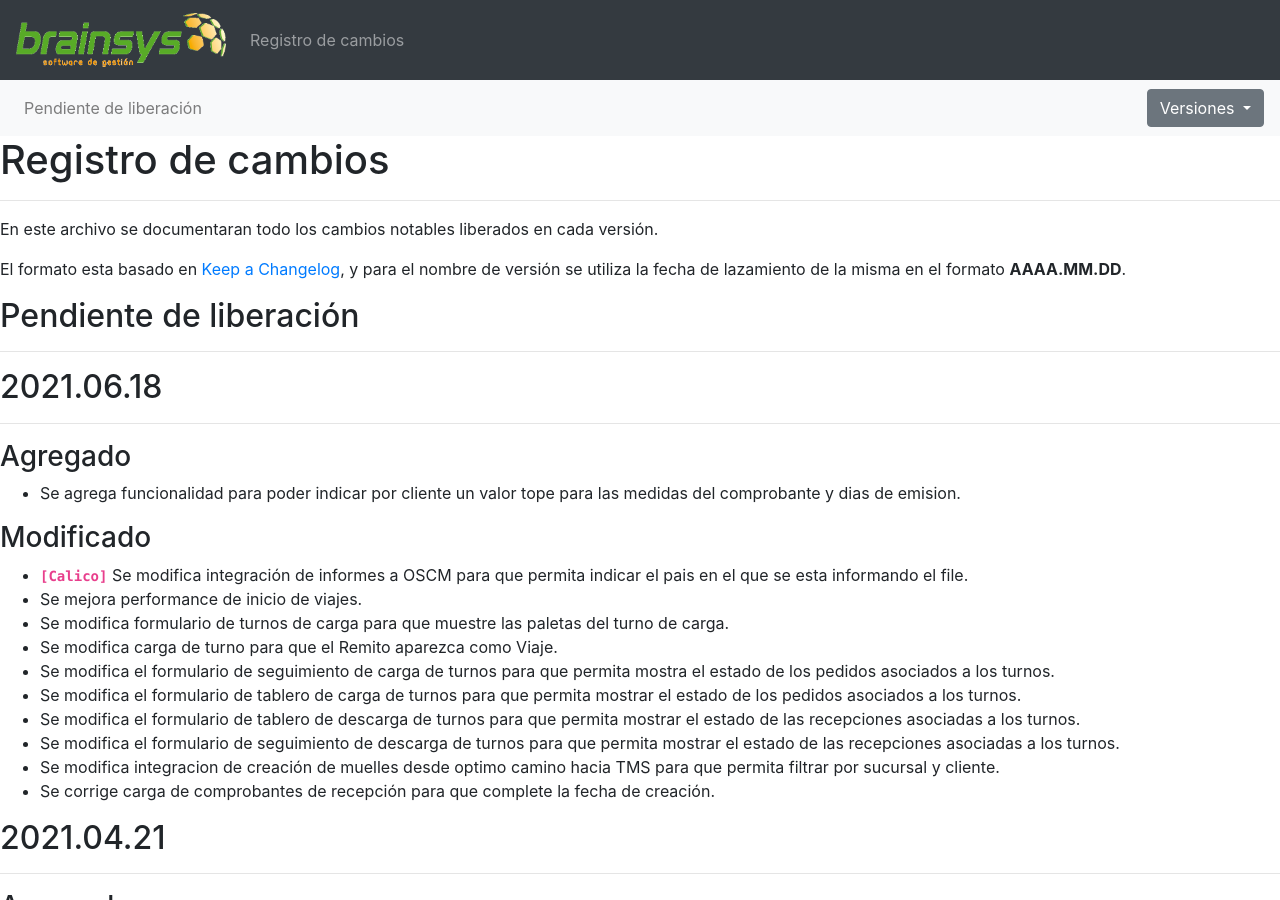
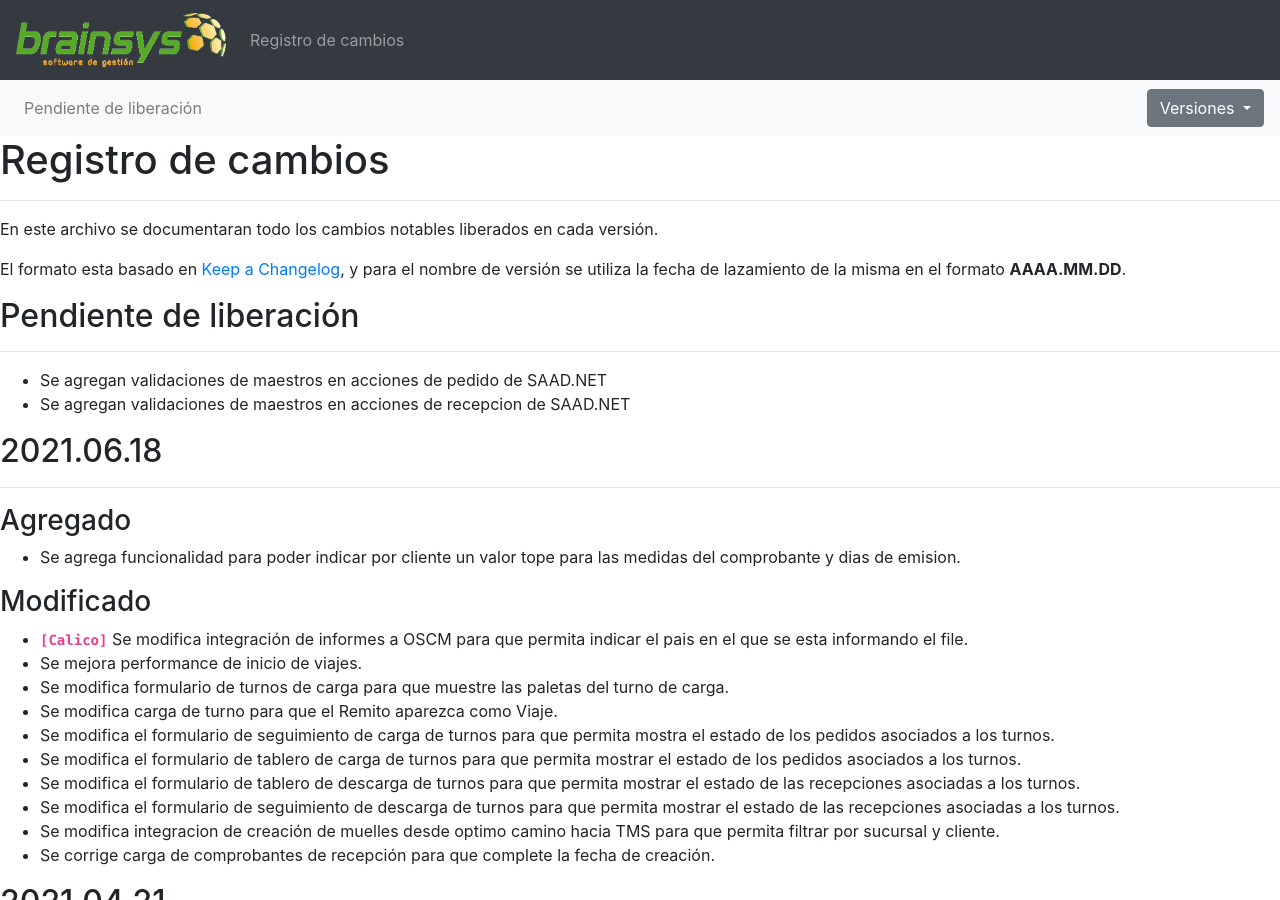
Before and after one commit to brainsys-arsaad/versionado, a Jekyll site: the page built from registro-cambios.markdown, in a window 1280 px wide and 900 px high. Built offline with Jekyll 4.4.1, drawn with Linux system fonts in a browser that asks for light colours.

Commit message:
Update registro-cambios.markdown

```diff
--- a/registro-cambios.markdown
+++ b/registro-cambios.markdown
@@ -41,6 +41,8 @@ El formato esta basado en [Keep a Changelog](https://keepachangelog.com/es-ES/1.
 
 ## Pendiente de liberación
 ---
+- Se agregan validaciones de maestros en acciones de pedido de SAAD.NET
+- Se agregan validaciones de maestros en acciones de recepcion de SAAD.NET
 
 ## 2021.06.18
 ---
```
